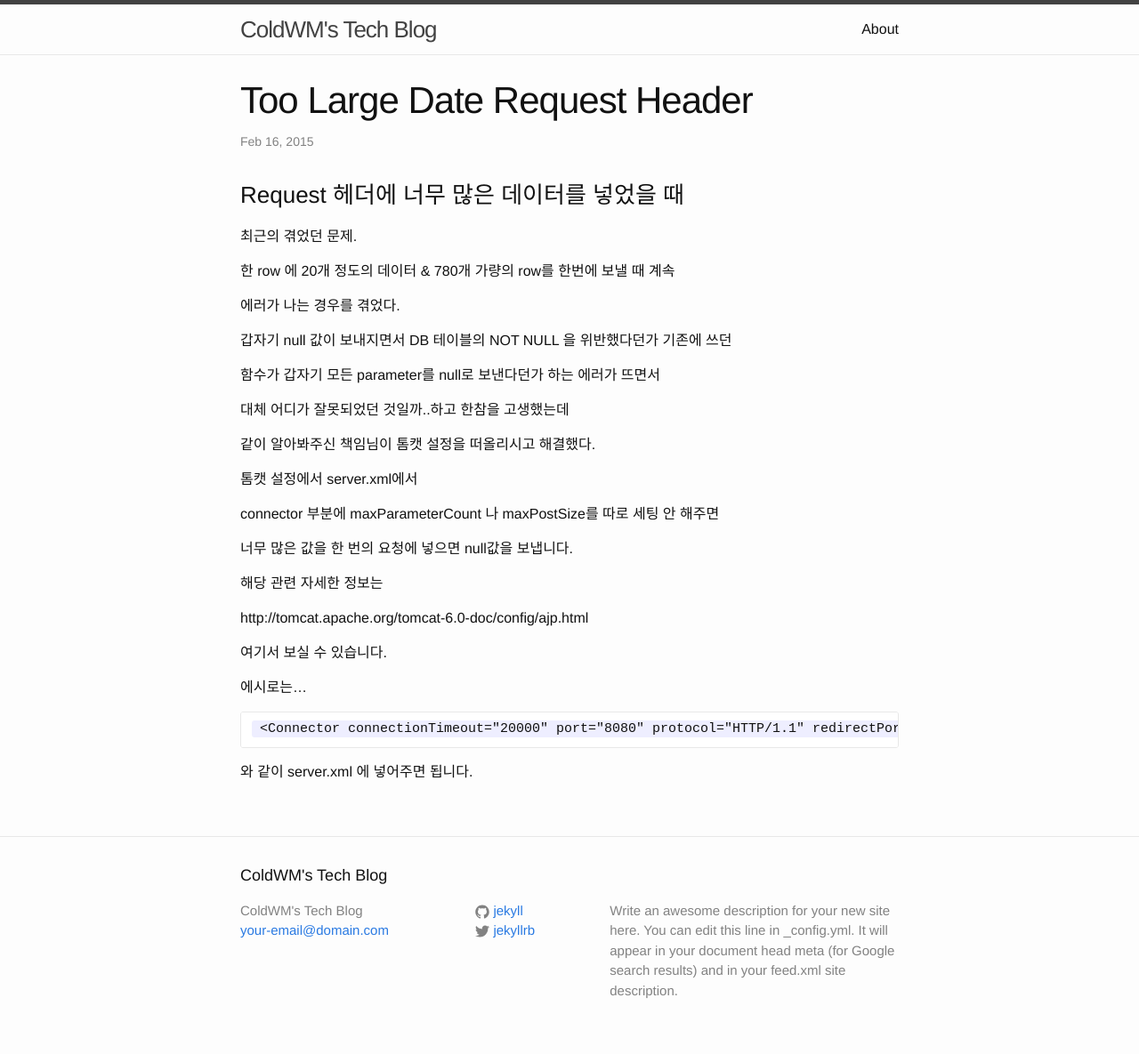
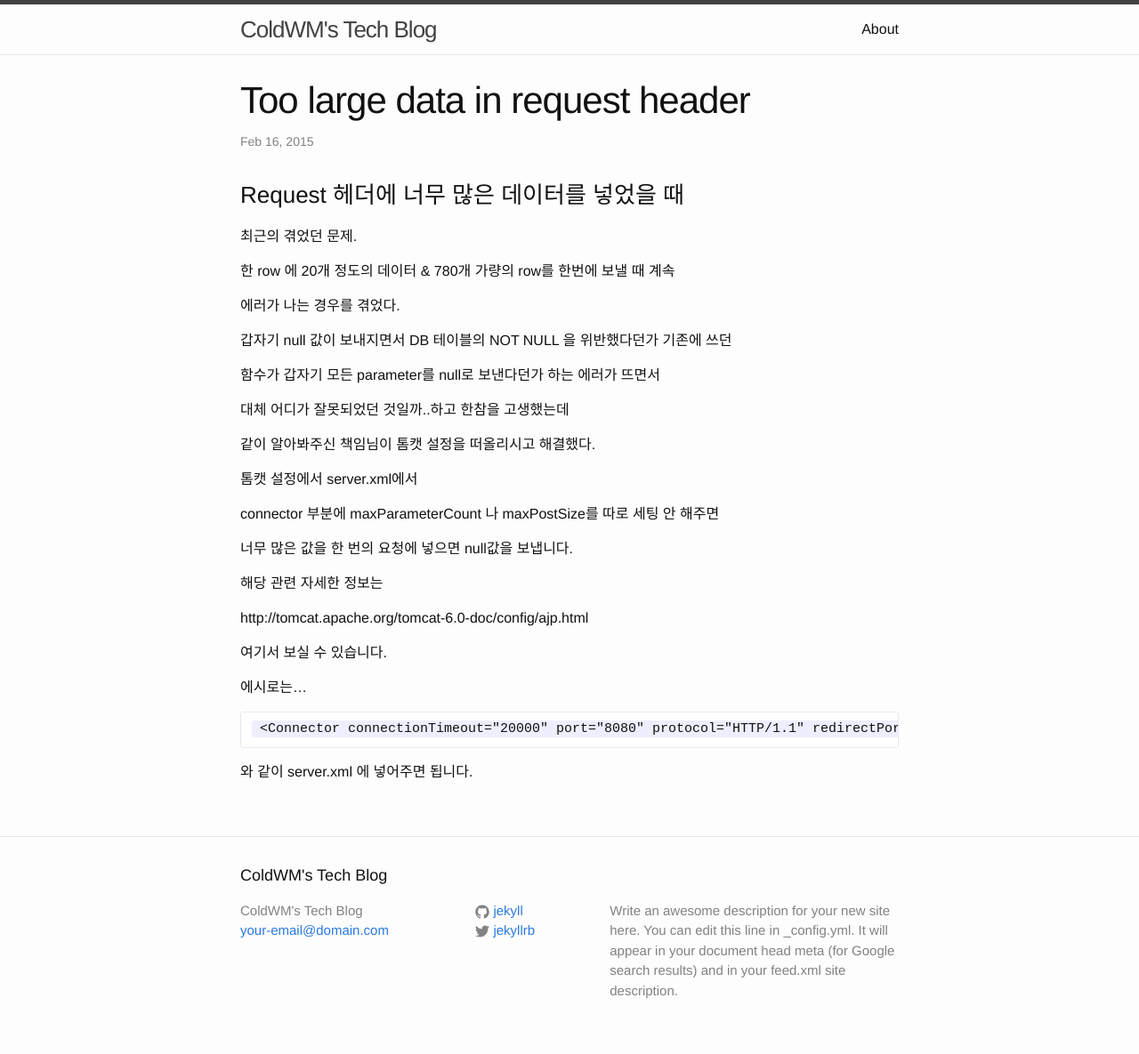
Before and after one commit to ColdWM/blog, a Jekyll site: the page built from _posts/2015-02-16-too-large-size-request-header.md, in a window 1280 px wide. Shown: the whole page at 89% size. Built offline with Jekyll 4.4.1, drawn with Linux system fonts in a browser that asks for light colours; Markdown is read by kramdown in place of the engine named in the settings.

Commit message:
Update 2015-02-16-too-large-size-request-header.md

```diff
--- a/_posts/2015-02-16-too-large-size-request-header.md
+++ b/_posts/2015-02-16-too-large-size-request-header.md
@@ -1,6 +1,8 @@
 ---
 layout: post
-title: Too Large Date Request Header
+title:  "Too large data in request header"
+date:   2015-02-16 14:00:00
+categories: jekyll update
 ---
 
 
```
